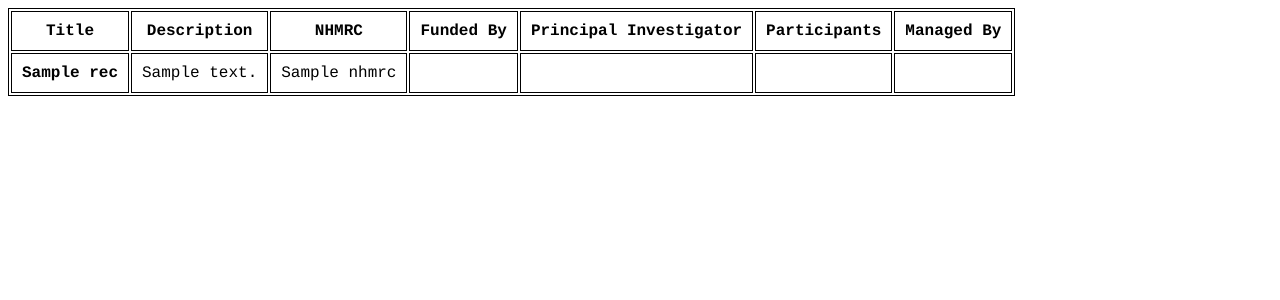
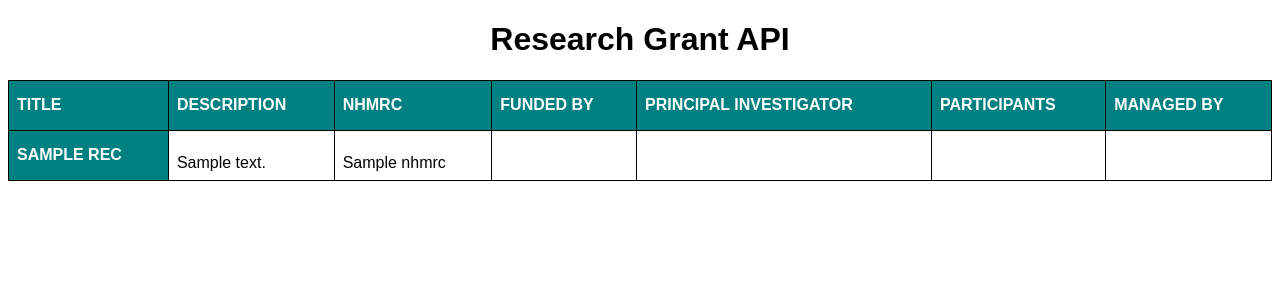
Before and after one commit to Omaraghaa/project123, a Django app: template researchGrants/templates/api/api.html in a window 1280 px wide. Shown: the top 300 px of the page. Run offline with Django 3.2, Linux system fonts and the light colour scheme; the template is opened without the code that fills it: most values are stand-ins (such as "Sample title", 1, 10 or a date in 2020).

Commit message:
Designing Research Grant API

```diff
--- a/researchGrants/templates/api/api.html
+++ b/researchGrants/templates/api/api.html
@@ -3,7 +3,7 @@
   <head>
     <style>
         body {
-             font-family: courier;
+             font-family: Arial;
              text-align: center;
 
         }
@@ -38,12 +38,37 @@
         * {
             box-sizing: border-box;
         }
+        table {
+           border-collapse: collapse;
+        }
         table, th, td {
             border: 1px solid black;
+            text-align: justify;
+        }
+        table {
+            width: 100%;
         }
 
+        th {
+          height: 50px;
+        }
+        th {
+          text-align: left;
+        }
+        td {
+          height: 50px;
+          vertical-align: bottom;
+        }
+        tr:hover {background-color: #f5f5f5;}
+        th {
+          background-color: #008080;
+          color: white;
+        }
         th, td {
-          padding: 10px;
+          padding: 8px;
+        }
+        th {
+           text-transform: uppercase;
         }
         form.example input[type=text] {
             padding: 10px;
@@ -69,6 +94,7 @@
     <body>
     {% if record %}
     <table class="table is-fullwidth is-striped is-bordered">
+        <h1 style="text-align:center">Research Grant API</h1>
         <thead>
         <tr>
             <th>Title</th>
```
Also changed, not shown: db.sqlite3.
